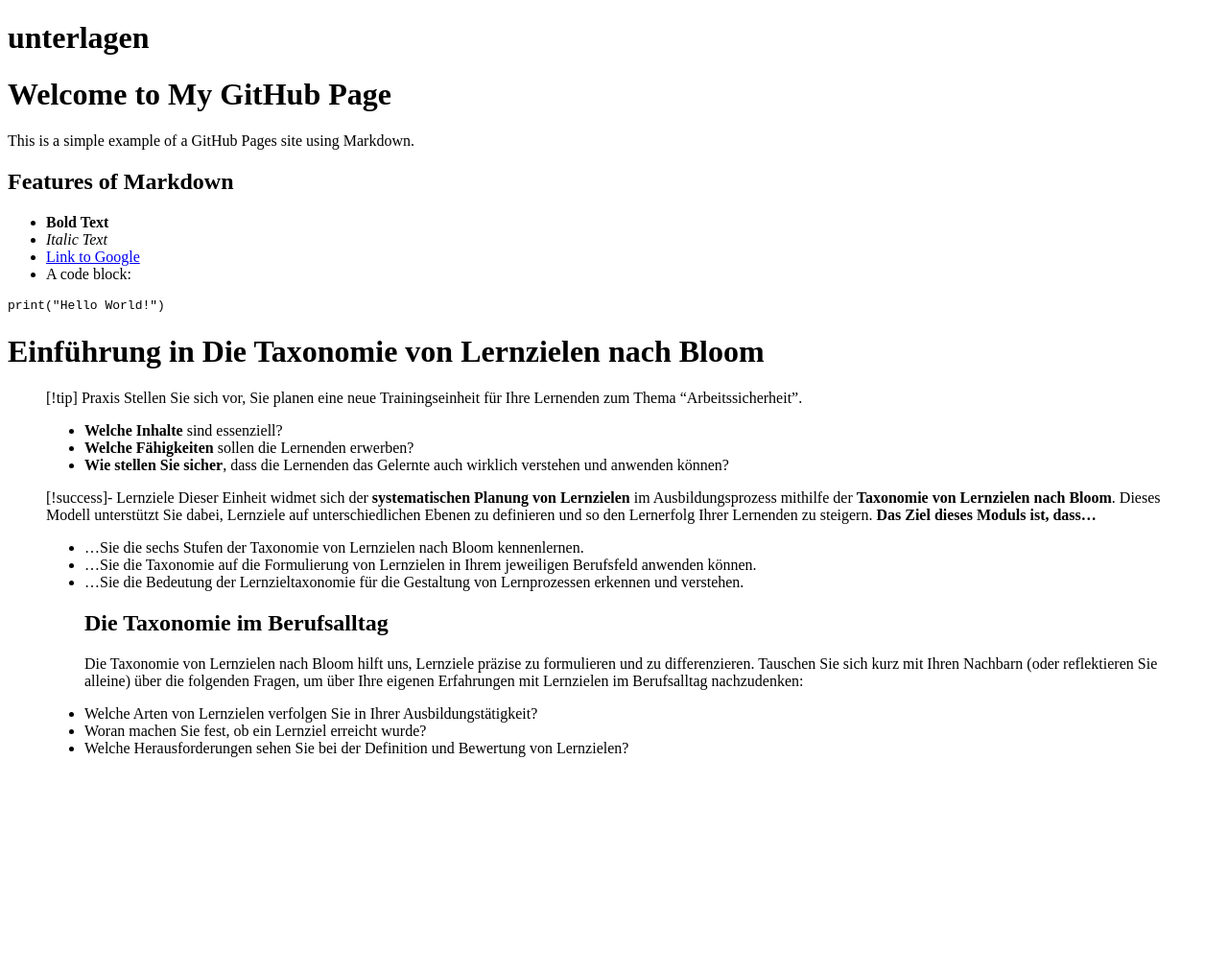
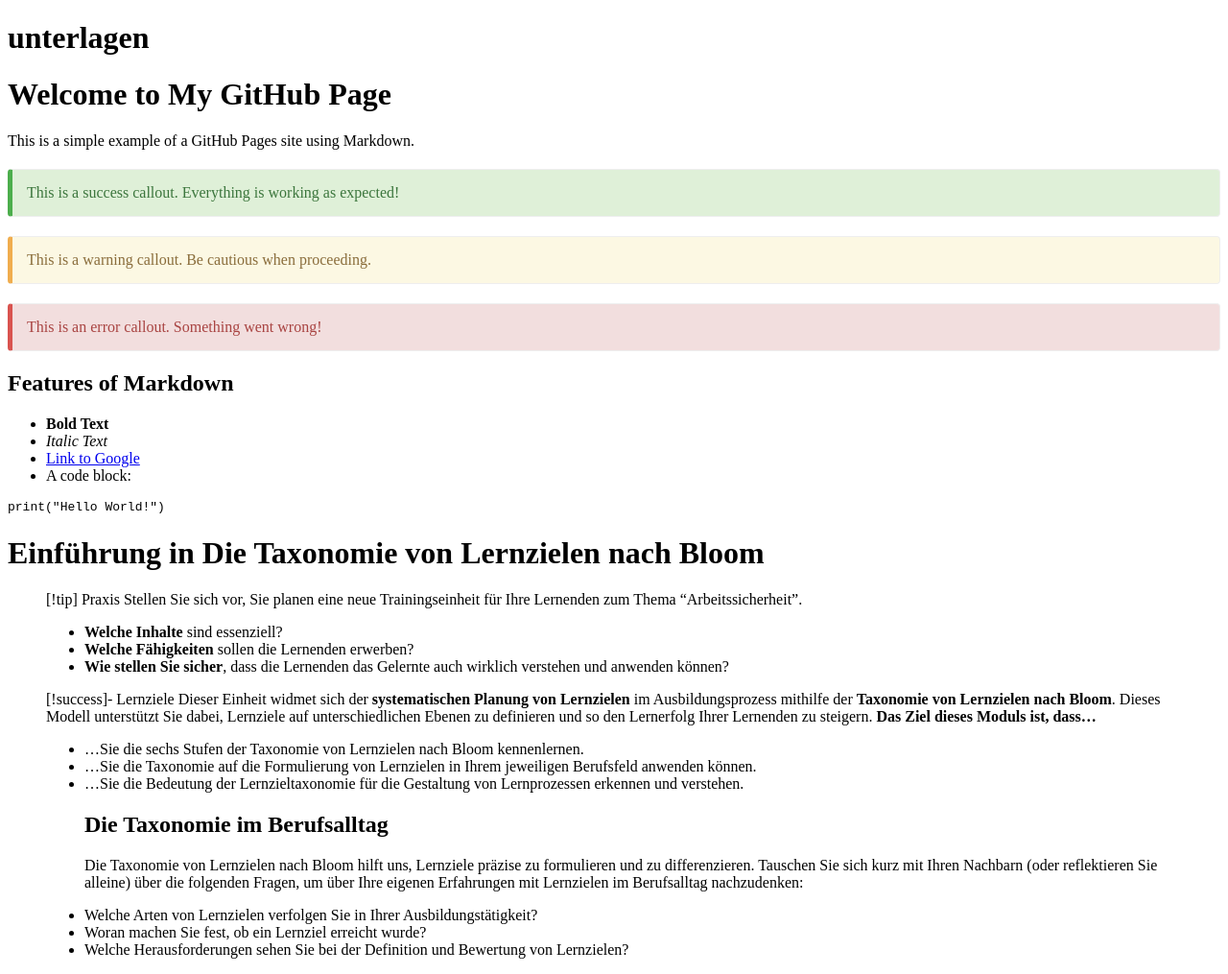
Before and after one commit to bbk-bbw/unterlagen, a Jekyll site: the page built from index.md, in a window 1280 px wide. Shown: the whole page at 96% size. Built offline with Jekyll 4.4.1, drawn with Linux system fonts in a browser that asks for light colours; our own code applies the rules of GitHub Pages for plain Markdown files; before the commit the page ends 900 px from its top, so only the background shows below that.

Commit message:
Update index.md

```diff
--- a/index.md
+++ b/index.md
@@ -1,6 +1,18 @@
 # Welcome to My GitHub Page
 
 This is a simple example of a GitHub Pages site using Markdown.
+
+<div class="callout callout-success">
+This is a success callout. Everything is working as expected!
+</div>
+
+<div class="callout callout-warning">
+This is a warning callout. Be cautious when proceeding.
+</div>
+
+<div class="callout callout-error">
+This is an error callout. Something went wrong!
+</div>
 
 ## Features of Markdown
 
```
